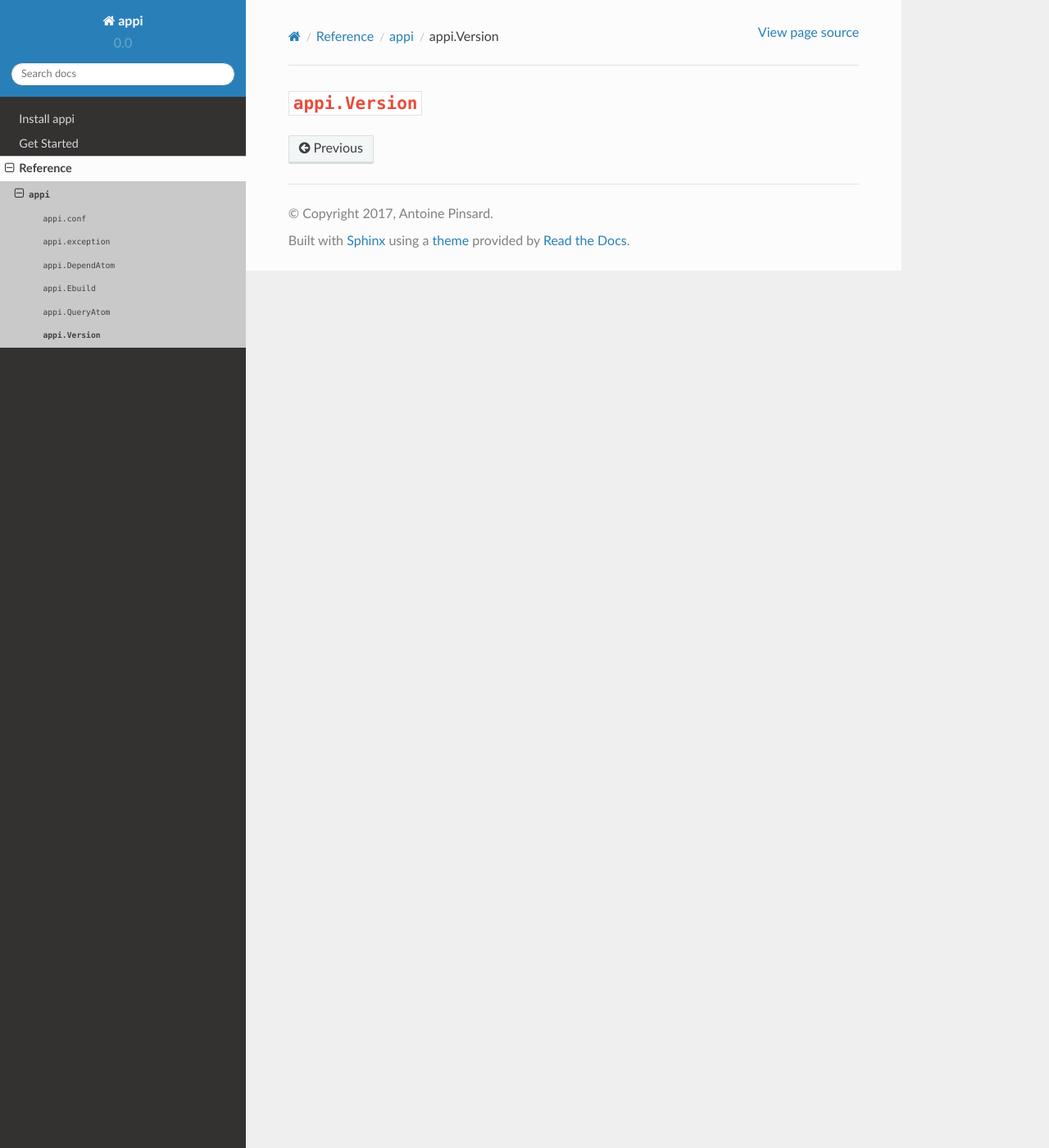
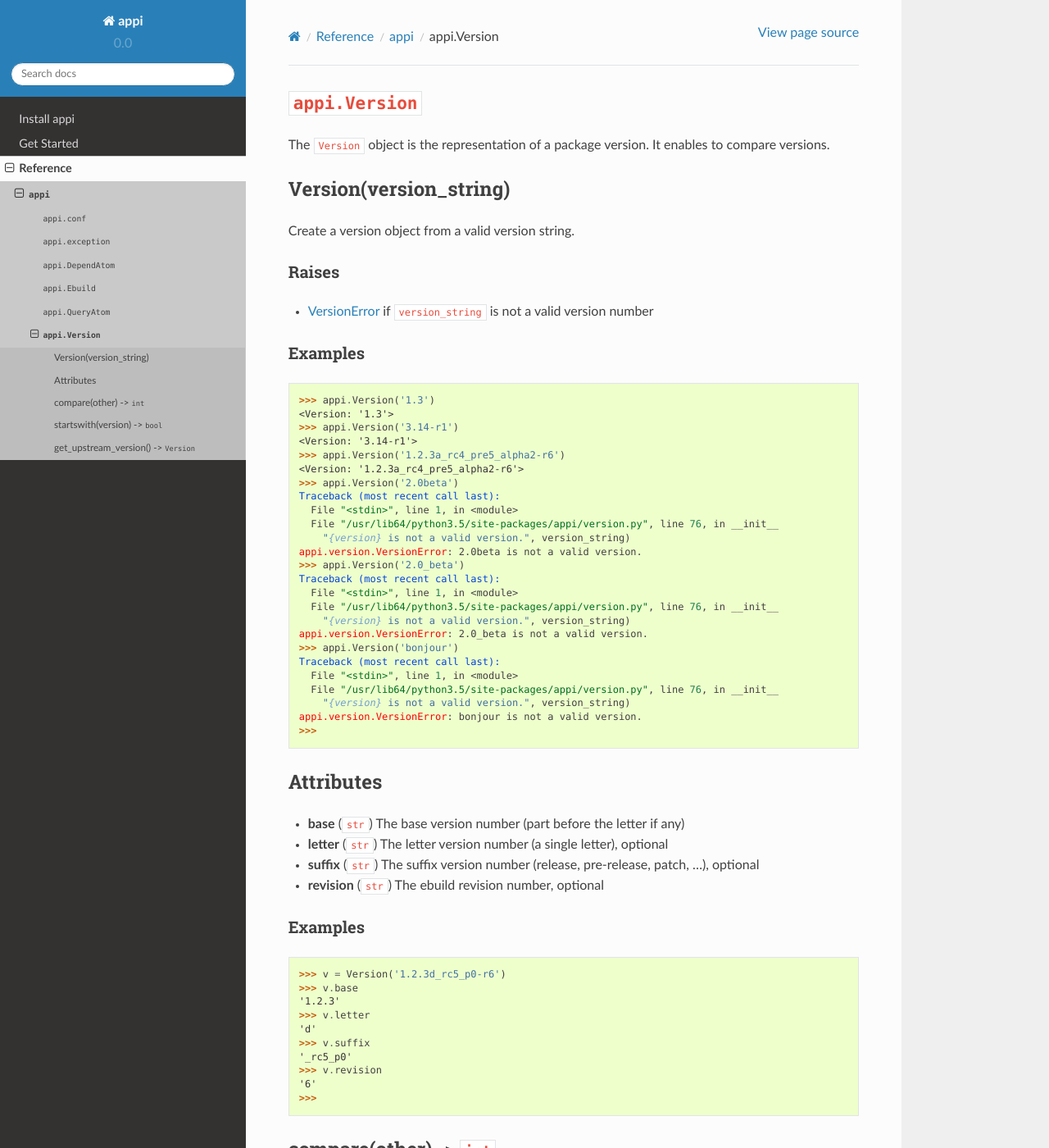
Before and after one commit to funtoo/appi, a Sphinx documentation site: the page built from docs/ref/appi/Version.rst, in a window 1280 px wide and 1400 px high. Shown: the whole window at 82% size. Built offline with Sphinx 7.4.7 and the Read the Docs theme 2.0.0, drawn with Linux system fonts in a browser that asks for light colours; some of the changed text lies outside the part shown.

Commit message:
[doc] Started Version documentation

```diff
--- a/docs/ref/appi/Version.rst
+++ b/docs/ref/appi/Version.rst
@@ -3,3 +3,81 @@
 ================
 ``appi.Version``
 ================
+
+The ``Version`` object is the representation of a package version. It enables to compare
+versions.
+
+Version(version_string)
+-----------------------
+
+Create a version object from a valid version string.
+
+Raises
+~~~~~~
+
+- :ref:`VersionError <appi.exception.VersionError>` if ``version_string`` is not a valid
+  version number
+
+Examples
+~~~~~~~~
+
+.. code-block:: python
+
+    >>> appi.Version('1.3')
+    <Version: '1.3'>
+    >>> appi.Version('3.14-r1')
+    <Version: '3.14-r1'>
+    >>> appi.Version('1.2.3a_rc4_pre5_alpha2-r6')
+    <Version: '1.2.3a_rc4_pre5_alpha2-r6'>
+    >>> appi.Version('2.0beta')
+    Traceback (most recent call last):
+      File "<stdin>", line 1, in <module>
+      File "/usr/lib64/python3.5/site-packages/appi/version.py", line 76, in __init__
+        "{version} is not a valid version.", version_string)
+    appi.version.VersionError: 2.0beta is not a valid version.
+    >>> appi.Version('2.0_beta')
+    Traceback (most recent call last):
+      File "<stdin>", line 1, in <module>
+      File "/usr/lib64/python3.5/site-packages/appi/version.py", line 76, in __init__
+        "{version} is not a valid version.", version_string)
+    appi.version.VersionError: 2.0_beta is not a valid version.
+    >>> appi.Version('bonjour')
+    Traceback (most recent call last):
+      File "<stdin>", line 1, in <module>
+      File "/usr/lib64/python3.5/site-packages/appi/version.py", line 76, in __init__
+        "{version} is not a valid version.", version_string)
+    appi.version.VersionError: bonjour is not a valid version.
+    >>>
+
+Attributes
+----------
+
+- **base** (``str``) The base version number (part before the letter if any)
+- **letter** (``str``) The letter version number (a single letter), optional
+- **suffix** (``str``) The suffix version number (release, pre-release, patch, ...), optional
+- **revision** (``str``) The ebuild revision number, optional
+
+Examples
+~~~~~~~~
+
+.. code-block:: python
+
+    >>> v = Version('1.2.3d_rc5_p0-r6')
+    >>> v.base
+    '1.2.3'
+    >>> v.letter
+    'd'
+    >>> v.suffix
+    '_rc5_p0'
+    >>> v.revision
+    '6'
+    >>>
+
+compare(other) -> ``int``
+-------------------------
+
+startswith(version) -> ``bool``
+-------------------------------
+
+get_upstream_version() -> ``Version``
+-------------------------------------
--- a/docs/ref/appi/exception/VersionError.rst
+++ b/docs/ref/appi/exception/VersionError.rst
@@ -1,3 +1,5 @@
+.. _appi.exception.VersionError:
+
 ===============================
 ``appi.exception.VersionError``
 ===============================
```
